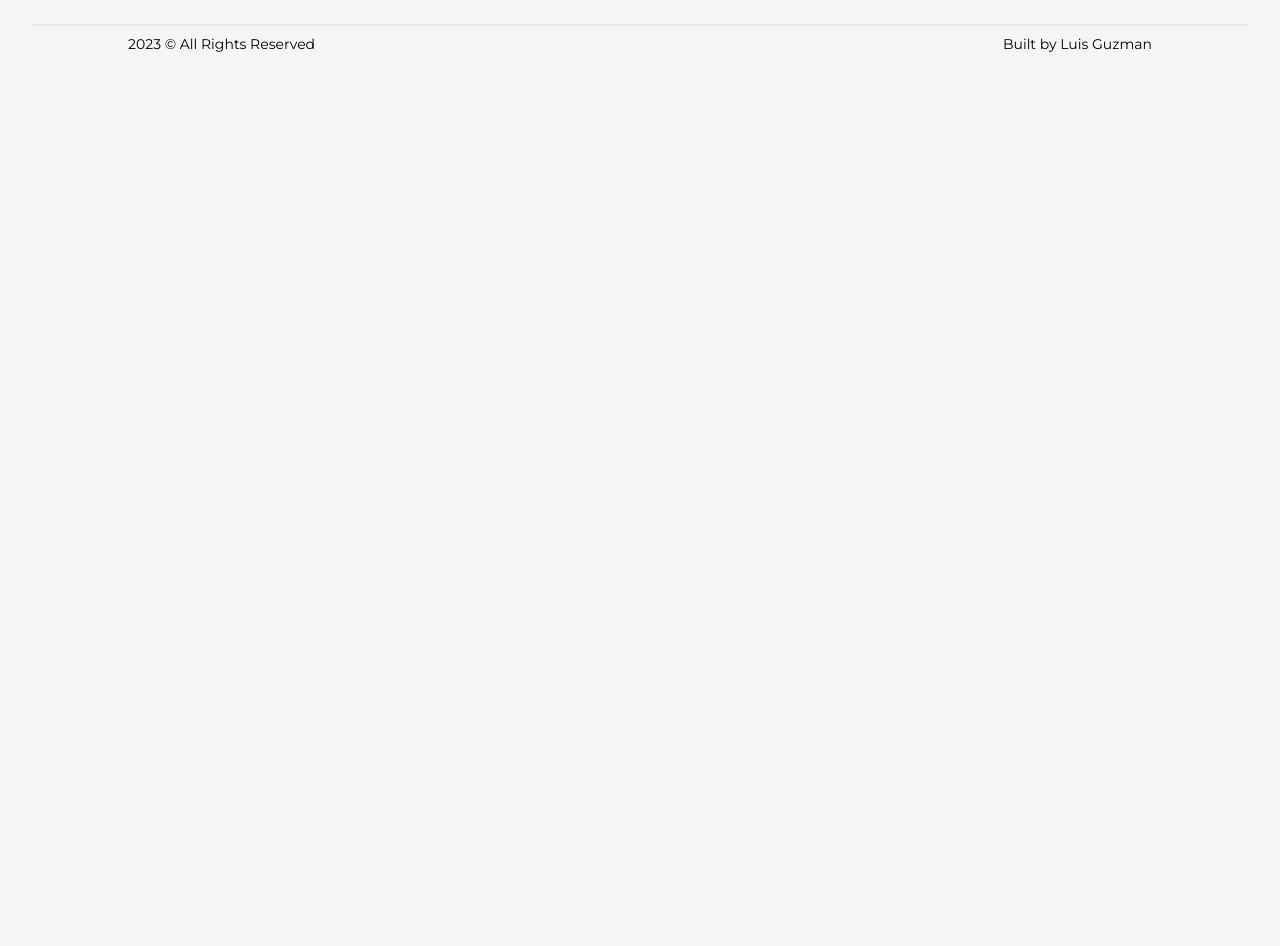
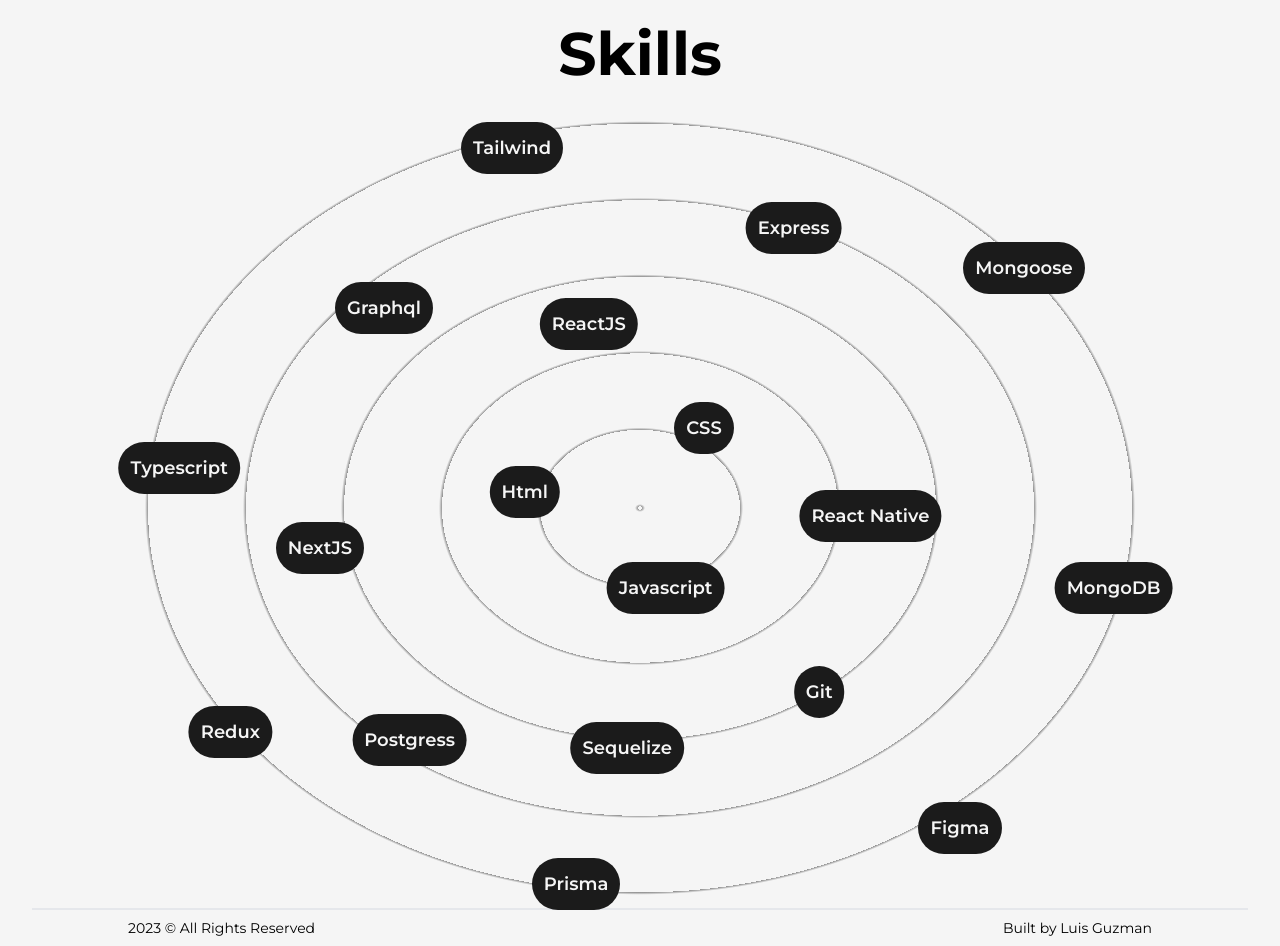
Before and after one commit to lags2022/portfolio, a Next.js app: page /about in a window 1280 px wide. Shown: the part 640-1586 px from the top of the page. Before the commit the page ends 800 px from the top, so only its background shows below. Built offline with nearby package versions, Linux system fonts and the light colour scheme.

Commit message:
update skills

```diff
--- /dev/null
+++ b/app/about/componets/Skill.tsx
@@ -0,0 +1,28 @@
+"use client";
+
+import { motion } from "framer-motion";
+import Image from "next/image";
+
+interface SkillProps {
+  name: string;
+  x: string;
+  y: string;
+}
+
+const Skill = ({ name, x, y }: SkillProps) => {
+  return (
+    <>
+      <motion.div
+        className="absolute rounded-full bg-dark text-light px-3 py-3 font-semibold cursor-default text-lg shadow-dark"
+        initial={{ x: 0, y: 0 }}
+        whileInView={{ x, y }}
+        transition={{ duration: 1.0 }}
+        viewport={{ once: true }}
+      >
+        {name}
+      </motion.div>
+    </>
+  );
+};
+
+export default Skill;
--- /dev/null
+++ b/app/about/componets/Skills.tsx
@@ -0,0 +1,109 @@
+import Skill from "./Skill";
+
+const arraySkills = [
+  {
+    name: "Javascript",
+    x: "2vw",
+    y: "10vh",
+  },
+  {
+    name: "Html",
+    x: "-9vw",
+    y: "-2vh",
+  },
+  {
+    name: "CSS",
+    x: "5vw",
+    y: "-10vh",
+  },
+  {
+    name: "ReactJS",
+    x: "-4vw",
+    y: "-23vh",
+  },
+  {
+    name: "Typescript",
+    x: "-36vw",
+    y: "-5vh",
+  },
+  {
+    name: "NextJS",
+    x: "-25vw",
+    y: "5vh",
+  },
+  {
+    name: "MongoDB",
+    x: "37vw",
+    y: "10vh",
+  },
+  {
+    name: "React Native",
+    x: "18vw",
+    y: "1vh",
+  },
+  {
+    name: "Sequelize",
+    x: "-1vw",
+    y: "30vh",
+  },
+  {
+    name: "Express",
+    x: "12vw",
+    y: "-35vh",
+  },
+  {
+    name: "Graphql",
+    x: "-20vw",
+    y: "-25vh",
+  },
+  {
+    name: "Git",
+    x: "14vw",
+    y: "23vh",
+  },
+  {
+    name: "Postgress",
+    x: "-18vw",
+    y: "29vh",
+  },
+  {
+    name: "Redux",
+    x: "-32vw",
+    y: "28vh",
+  },
+  {
+    name: "Figma",
+    x: "25vw",
+    y: "40vh",
+  },
+  {
+    name: "Prisma",
+    x: "-5vw",
+    y: "47vh",
+  },
+  {
+    name: "Mongoose",
+    x: "30vw",
+    y: "-30vh",
+  },
+  {
+    name: "Tailwind",
+    x: "-10vw",
+    y: "-45vh",
+  },
+];
+
+const Skills = () => {
+  return (
+    <>
+      <h2 className="w-full my-6 text-6xl font-bold text-center">Skills</h2>
+      <div className="w-full h-screen flex items-center justify-center rounded-full bg-circularLight relative">
+        {arraySkills.map((skill) => (
+          <Skill key={skill.name} name={skill.name} x={skill.x} y={skill.y} />
+        ))}
+      </div>
+    </>
+  );
+};
+
+export default Skills;
--- a/app/about/page.tsx
+++ b/app/about/page.tsx
@@ -1,6 +1,7 @@
 import Image from "next/image";
 import Animated from "../components/Animated";
 import Counter from "../components/Counter";
+import Skills from "./componets/Skills";
 
 const About = () => {
   return (
@@ -51,6 +52,7 @@
           <Counter value={1}>Years Of Experience</Counter>
         </div>
       </div>
+      <Skills />
     </main>
   );
 };
--- a/app/components/Counter.tsx
+++ b/app/components/Counter.tsx
@@ -15,7 +15,8 @@
   const springValue = useSpring(motionValue, {
     duration: 1000,
   });
-  const isInView = useInView(ref);
+  const isInView = useInView(ref, { once: true });
+  //el once es para que anime solo una vez cuando la pagina esta cargada.
 
   useEffect(() => {
     if (isInView) motionValue.set(value);
@@ -23,7 +24,6 @@
 
   useEffect(() => {
     springValue.on("change", (latest) => {
-      console.log(latest);
       if (ref.current && latest.toFixed(0) <= value)
         ref.current.textContent = latest.toFixed(0);
     });
--- a/tailwind.config.js
+++ b/tailwind.config.js
@@ -13,6 +13,10 @@
         primary: "#B63E96",
         primaryDark: "#58E6D9",
       },
+      backgroundImage: {
+        circularLight:
+          "repeating-radial-gradient(rgba(0,0,0,0.4) 2px, #f5f5f5 5px,#f5f5f5 100px);",
+      },
     },
   },
   plugins: [],
```
Also changed, not shown: public/images/svgs/skills/css.svg (added).
